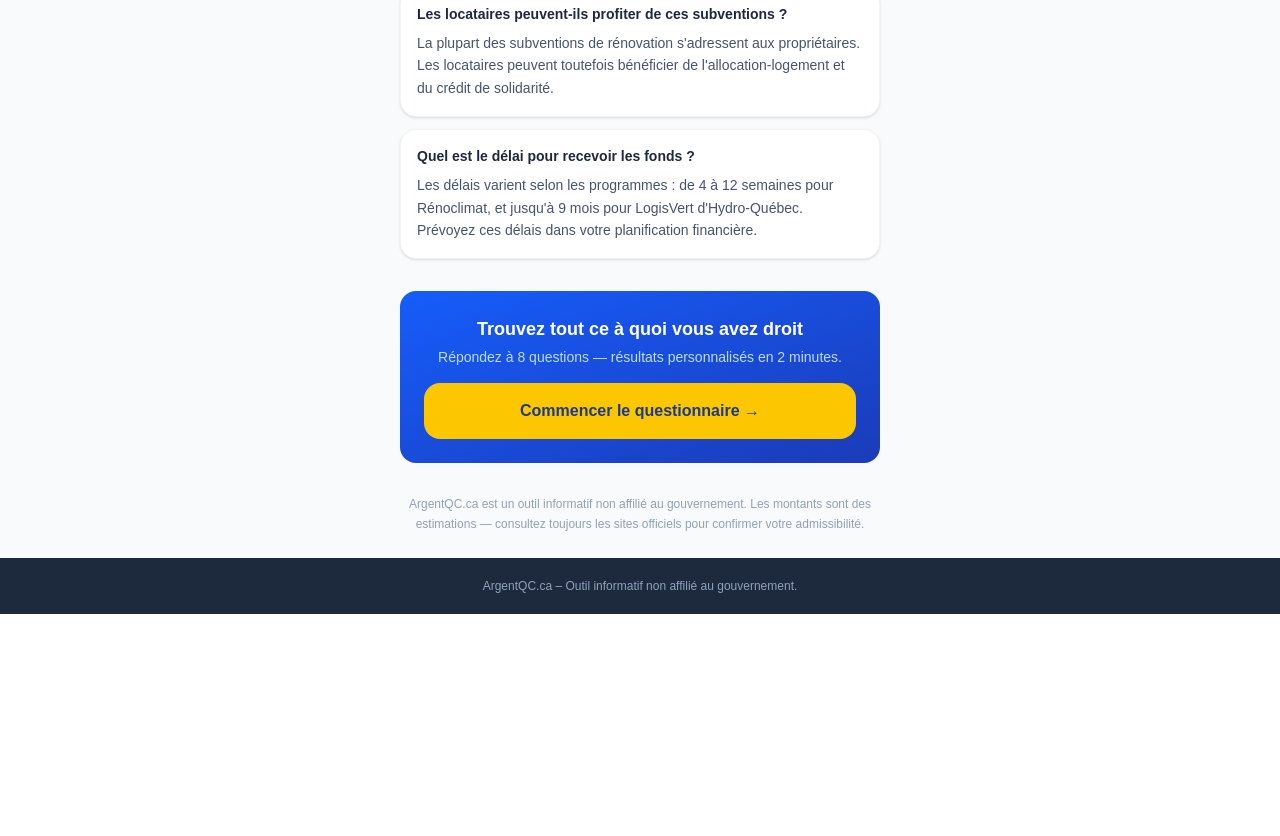
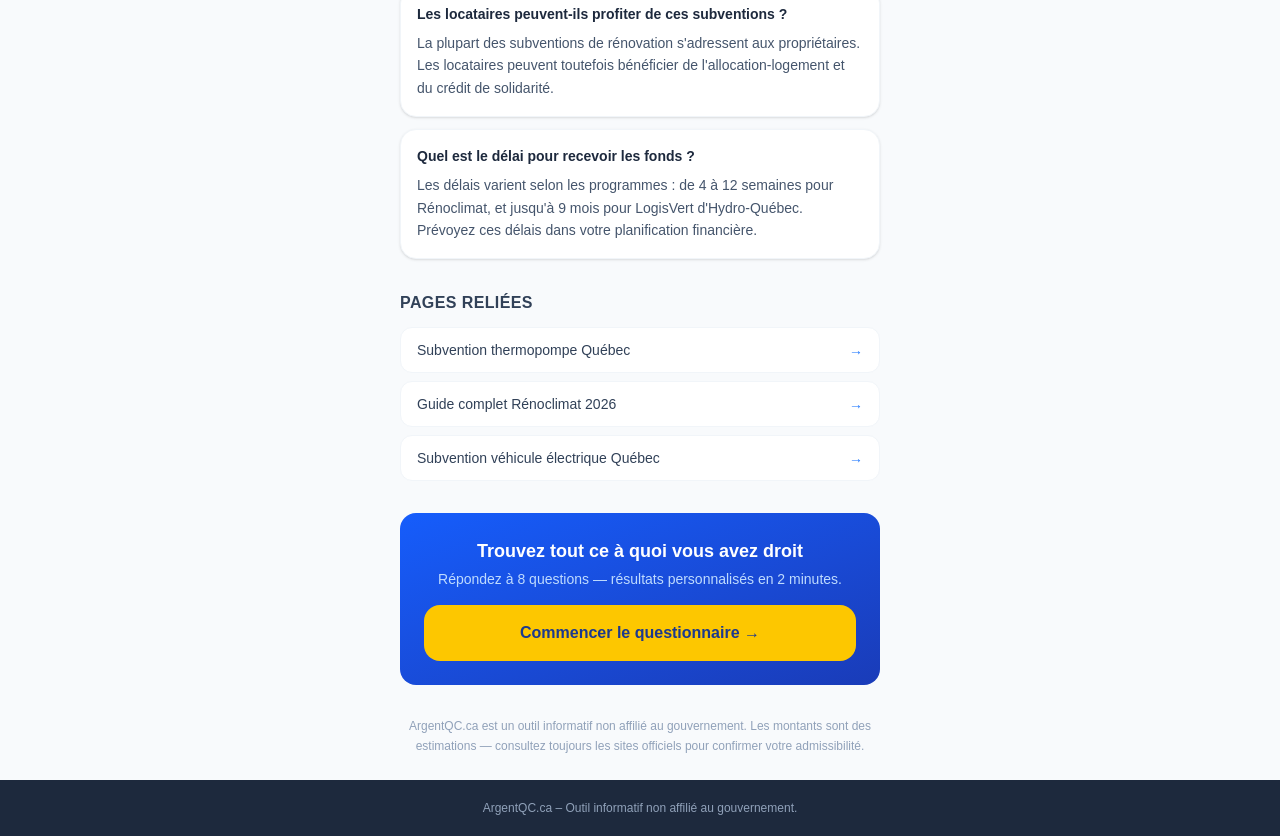
Before and after one commit to Simultima-qc/argentqc, a Next.js app: page /subvention-renovation-quebec in a window 1280 px wide. Shown: the part 2546-3382 px from the top of the page. Before the commit the page ends 3160 px from the top, so only its background shows below. Built offline with nearby package versions, Linux system fonts and the light colour scheme.

Commit message:
Ajouter maillage interne entre toutes les pages SEO
Co-Authored-By: Claude Sonnet 4.6 <noreply@anthropic.com>

```diff
--- a/src/app/aide-famille-quebec/page.tsx
+++ b/src/app/aide-famille-quebec/page.tsx
@@ -96,6 +96,11 @@ export default function AideFamilleQuebecPage() {
       programmes={programmes}
       faqs={faqs}
       motCle="Aide financière famille Québec"
+      pagesRelies={[
+        { href: "/allocation-enfant-quebec", titre: "Allocation enfant Québec – montants" },
+        { href: "/subvention-sport-enfant-quebec", titre: "Aides sport enfant Québec" },
+        { href: "/credit-solidarite-quebec", titre: "Crédit de solidarité Québec" },
+      ]}
     />
   );
 }
--- a/src/app/aide-lunettes-quebec/page.tsx
+++ b/src/app/aide-lunettes-quebec/page.tsx
@@ -96,6 +96,11 @@ export default function AideLunettesQuebecPage() {
       programmes={programmes}
       faqs={faqs}
       motCle="Aide lunettes Québec 2026"
+      pagesRelies={[
+        { href: "/credit-impot-frais-medicaux-quebec", titre: "Crédit d'impôt frais médicaux Québec" },
+        { href: "/credit-impot-quebec", titre: "Tous les crédits d'impôt Québec" },
+        { href: "/credit-solidarite-quebec", titre: "Crédit de solidarité Québec" },
+      ]}
     />
   );
 }
--- a/src/app/allocation-logement-quebec/page.tsx
+++ b/src/app/allocation-logement-quebec/page.tsx
@@ -82,6 +82,11 @@ export default function AllocationLogementQuebecPage() {
       programmes={programmes}
       faqs={faqs}
       motCle="Allocation logement Québec 2026"
+      pagesRelies={[
+        { href: "/credit-solidarite-quebec", titre: "Crédit de solidarité Québec" },
+        { href: "/credit-impot-quebec", titre: "Tous les crédits d'impôt Québec" },
+        { href: "/aide-famille-quebec", titre: "Aide financière famille Québec" },
+      ]}
     />
   );
 }
--- a/src/app/credit-impot-frais-medicaux-quebec/page.tsx
+++ b/src/app/credit-impot-frais-medicaux-quebec/page.tsx
@@ -96,6 +96,11 @@ export default function CreditImpotFraisMedicauxPage() {
       programmes={programmes}
       faqs={faqs}
       motCle="Crédit impôt frais médicaux Québec 2026"
+      pagesRelies={[
+        { href: "/aide-lunettes-quebec", titre: "Aide pour lunettes Québec" },
+        { href: "/credit-impot-quebec", titre: "Tous les crédits d'impôt Québec" },
+        { href: "/credit-solidarite-quebec", titre: "Crédit de solidarité Québec" },
+      ]}
     />
   );
 }
--- a/src/app/credit-solidarite-quebec/page.tsx
+++ b/src/app/credit-solidarite-quebec/page.tsx
@@ -82,6 +82,11 @@ export default function CreditSolidariteQuebecPage() {
       programmes={programmes}
       faqs={faqs}
       motCle="Crédit de solidarité Québec 2026"
+      pagesRelies={[
+        { href: "/allocation-logement-quebec", titre: "Allocation logement Québec" },
+        { href: "/credit-impot-quebec", titre: "Tous les crédits d'impôt Québec" },
+        { href: "/aide-famille-quebec", titre: "Aide financière famille Québec" },
+      ]}
     />
   );
 }
--- a/src/app/subvention-renovation-quebec/page.tsx
+++ b/src/app/subvention-renovation-quebec/page.tsx
@@ -96,6 +96,11 @@ export default function SubventionRenovationQuebecPage() {
       programmes={programmes}
       faqs={faqs}
       motCle="Subvention rénovation Québec 2026"
+      pagesRelies={[
+        { href: "/subvention-thermopompe-quebec", titre: "Subvention thermopompe Québec" },
+        { href: "/blog/renoclimat-2026-guide-complet", titre: "Guide complet Rénoclimat 2026" },
+        { href: "/vehicule-electrique-quebec", titre: "Subvention véhicule électrique Québec" },
+      ]}
     />
   );
 }
--- a/src/app/subvention-sport-enfant-quebec/page.tsx
+++ b/src/app/subvention-sport-enfant-quebec/page.tsx
@@ -95,6 +95,11 @@ export default function SubventionSportEnfantPage() {
       programmes={programmes}
       faqs={faqs}
       motCle="Subvention sport enfant Québec 2026"
+      pagesRelies={[
+        { href: "/aide-famille-quebec", titre: "Aide financière famille Québec" },
+        { href: "/allocation-enfant-quebec", titre: "Allocation enfant Québec – montants" },
+        { href: "/credit-impot-frais-medicaux-quebec", titre: "Crédit d'impôt frais médicaux Québec" },
+      ]}
     />
   );
 }
--- a/src/app/subvention-thermopompe-quebec/page.tsx
+++ b/src/app/subvention-thermopompe-quebec/page.tsx
@@ -78,6 +78,11 @@ export default function SubventionThermopompeQuebecPage() {
       programmes={programmes}
       faqs={faqs}
       motCle="Subvention thermopompe Québec 2026"
+      pagesRelies={[
+        { href: "/subvention-renovation-quebec", titre: "Subvention rénovation Québec" },
+        { href: "/blog/renoclimat-2026-guide-complet", titre: "Guide complet Rénoclimat 2026" },
+        { href: "/vehicule-electrique-quebec", titre: "Subvention véhicule électrique Québec" },
+      ]}
     />
   );
 }
--- a/src/app/vehicule-electrique-quebec/page.tsx
+++ b/src/app/vehicule-electrique-quebec/page.tsx
@@ -68,6 +68,11 @@ export default function VehiculeElectriqueQuebecPage() {
       programmes={programmes}
       faqs={faqs}
       motCle="Subvention véhicule électrique Québec 2026"
+      pagesRelies={[
+        { href: "/subvention-thermopompe-quebec", titre: "Subvention thermopompe Québec" },
+        { href: "/subvention-renovation-quebec", titre: "Subvention rénovation Québec" },
+        { href: "/credit-impot-quebec", titre: "Tous les crédits d'impôt Québec" },
+      ]}
     />
   );
 }
--- a/src/components/SeoProgrammesPage.tsx
+++ b/src/components/SeoProgrammesPage.tsx
@@ -12,6 +12,11 @@ interface FaqItem {
   reponse: string;
 }
 
+interface PageReliee {
+  href: string;
+  titre: string;
+}
+
 interface Props {
   titre: string;
   sousTitre: string;
@@ -19,6 +24,7 @@ interface Props {
   programmes: Programme[];
   faqs: FaqItem[];
   motCle: string;
+  pagesRelies?: PageReliee[];
 }
 
 export default function SeoProgrammesPage({
@@ -28,6 +34,7 @@ export default function SeoProgrammesPage({
   programmes,
   faqs,
   motCle,
+  pagesRelies,
 }: Props) {
   const totalMax = programmes.reduce((acc, p) => acc + p.montant_max, 0);
 
@@ -141,6 +148,27 @@ export default function SeoProgrammesPage({
           ))}
         </div>
 
+        {/* Pages reliées */}
+        {pagesRelies && pagesRelies.length > 0 && (
+          <div className="mb-8">
+            <h2 className="text-base font-bold text-slate-700 uppercase tracking-wide mb-3">
+              Pages reliées
+            </h2>
+            <div className="flex flex-col gap-2">
+              {pagesRelies.map((page) => (
+                <Link
+                  key={page.href}
+                  href={page.href}
+                  className="flex items-center justify-between bg-white border border-slate-100 rounded-xl px-4 py-3 hover:border-blue-200 transition-colors"
+                >
+                  <span className="text-slate-700 text-sm font-medium">{page.titre}</span>
+                  <span className="text-blue-500 text-sm shrink-0 ml-2">→</span>
+                </Link>
+              ))}
+            </div>
+          </div>
+        )}
+
         {/* CTA final */}
         <div className="bg-gradient-to-br from-blue-600 to-blue-800 text-white rounded-2xl p-6 text-center mb-8">
           <p className="font-bold text-lg mb-1">Trouvez tout ce à quoi vous avez droit</p>
```
